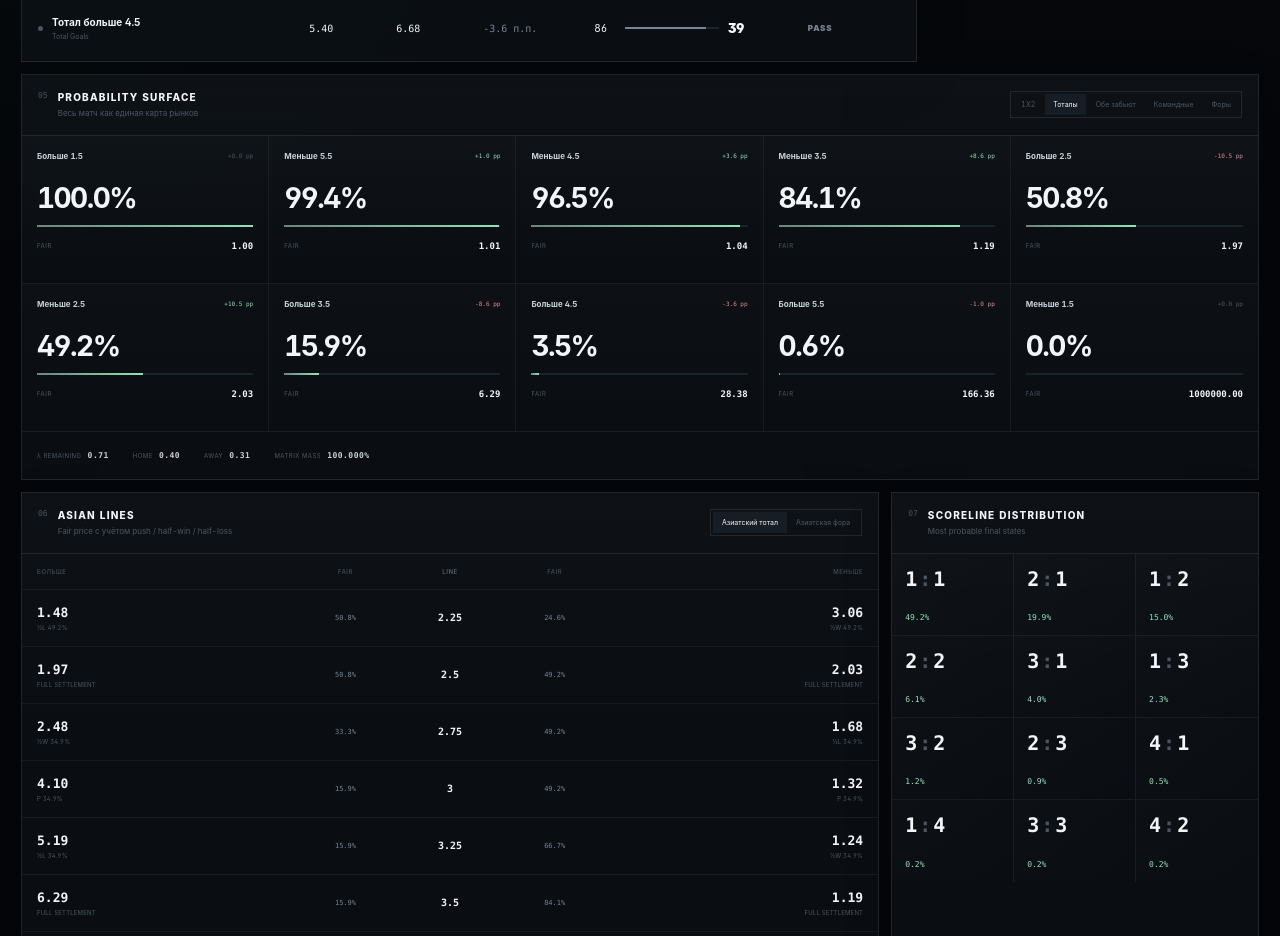
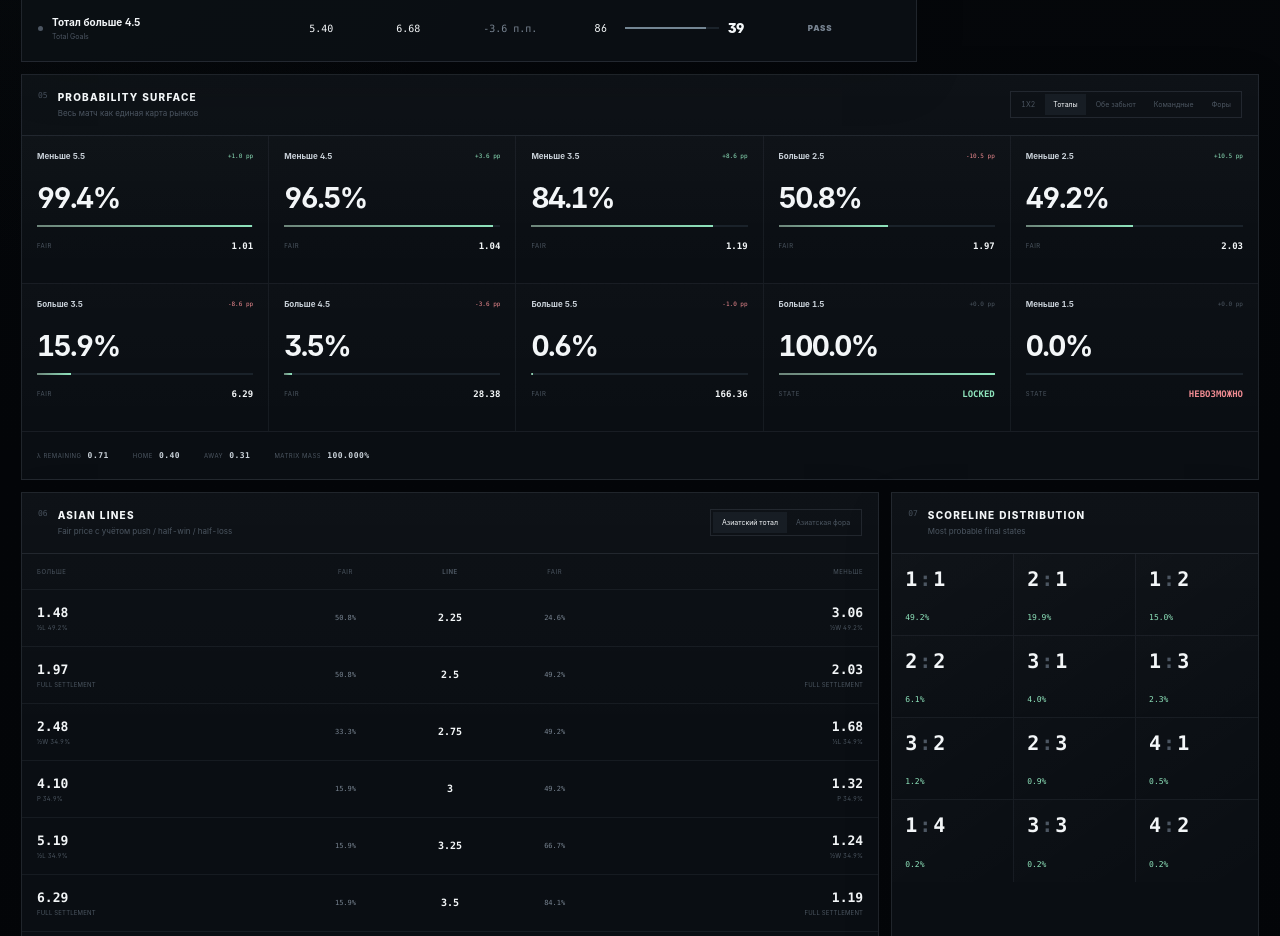
Before and after one commit to margaryanlabs/Vetosport, a Next.js app: page / in a window 1280 px wide. Shown: the part 2340-3276 px from the top of the page. Built offline with nearby package versions, Linux system fonts and the light colour scheme; no server answers.

Commit message:
polish: mark resolved football markets instead of extreme fair odds

```diff
--- a/src/components/MarketSurfaceExplorer.tsx
+++ b/src/components/MarketSurfaceExplorer.tsx
@@ -77,6 +77,19 @@ const pct = (value: number) => `${(value * 100).toFixed(1)}%`;
 const pp = (value: number) =>
   `${value >= 0 ? "+" : ""}${(value * 100).toFixed(1)} pp`;
 
+const marketState = (probability: number) => {
+  if (probability >= 0.9995) return "guaranteed" as const;
+  if (probability <= 0.0005) return "impossible" as const;
+  return "open" as const;
+};
+
+const fairLabel = (market: FootballMarketProbability) => {
+  const state = marketState(market.probability);
+  if (state === "guaranteed") return "LOCKED";
+  if (state === "impossible") return "—";
+  return market.fairOdds.toFixed(2);
+};
+
 export function MarketSurfaceExplorer({
   current,
   previous,
@@ -98,7 +111,12 @@ export function MarketSurfaceExplorer({
 
   const markets = current.markets
     .filter((market) => familyFor(market) === family)
-    .sort((a, b) => b.probability - a.probability);
+    .sort((a, b) => {
+      const stateRank = (market: FootballMarketProbability) =>
+        marketState(market.probability) === "open" ? 0 : 1;
+      const stateDiff = stateRank(a) - stateRank(b);
+      return stateDiff !== 0 ? stateDiff : b.probability - a.probability;
+    });
 
   const familyLabel = (item: (typeof families)[number]) =>
     locale === "ru" ? item.ru : locale === "hy" ? item.hy : item.en;
@@ -137,8 +155,12 @@ export function MarketSurfaceExplorer({
         {markets.map((market) => {
           const shift =
             shifts.get(`${market.marketId}::${market.selectionId}`) ?? 0;
+          const state = marketState(market.probability);
           return (
-            <article className="surfaceMarketCard" key={`${market.marketId}-${market.selectionId}`}>
+            <article
+              className={`surfaceMarketCard ${state !== "open" ? "lockedMarket" : ""}`}
+              key={`${market.marketId}-${market.selectionId}`}
+            >
               <div className="surfaceMarketTop">
                 <span>{displayLabel(market, locale)}</span>
                 <i className={Math.abs(shift) < 0.001 ? "flat" : shift > 0 ? "up" : "down"}>
@@ -150,8 +172,16 @@ export function MarketSurfaceExplorer({
                 <i style={{ width: `${market.probability * 100}%` }} />
               </div>
               <div className="surfaceMarketBottom">
-                <span>FAIR</span>
-                <b>{market.fairOdds.toFixed(2)}</b>
+                <span>{state === "open" ? "FAIR" : state === "guaranteed" ? "STATE" : "STATE"}</span>
+                <b className={state === "impossible" ? "negative" : state === "guaranteed" ? "positive" : ""}>
+                  {state === "impossible"
+                    ? locale === "ru"
+                      ? "НЕВОЗМОЖНО"
+                      : locale === "hy"
+                        ? "ԱՆՀՆԱՐ"
+                        : "IMPOSSIBLE"
+                    : fairLabel(market)}
+                </b>
               </div>
             </article>
           );
```
